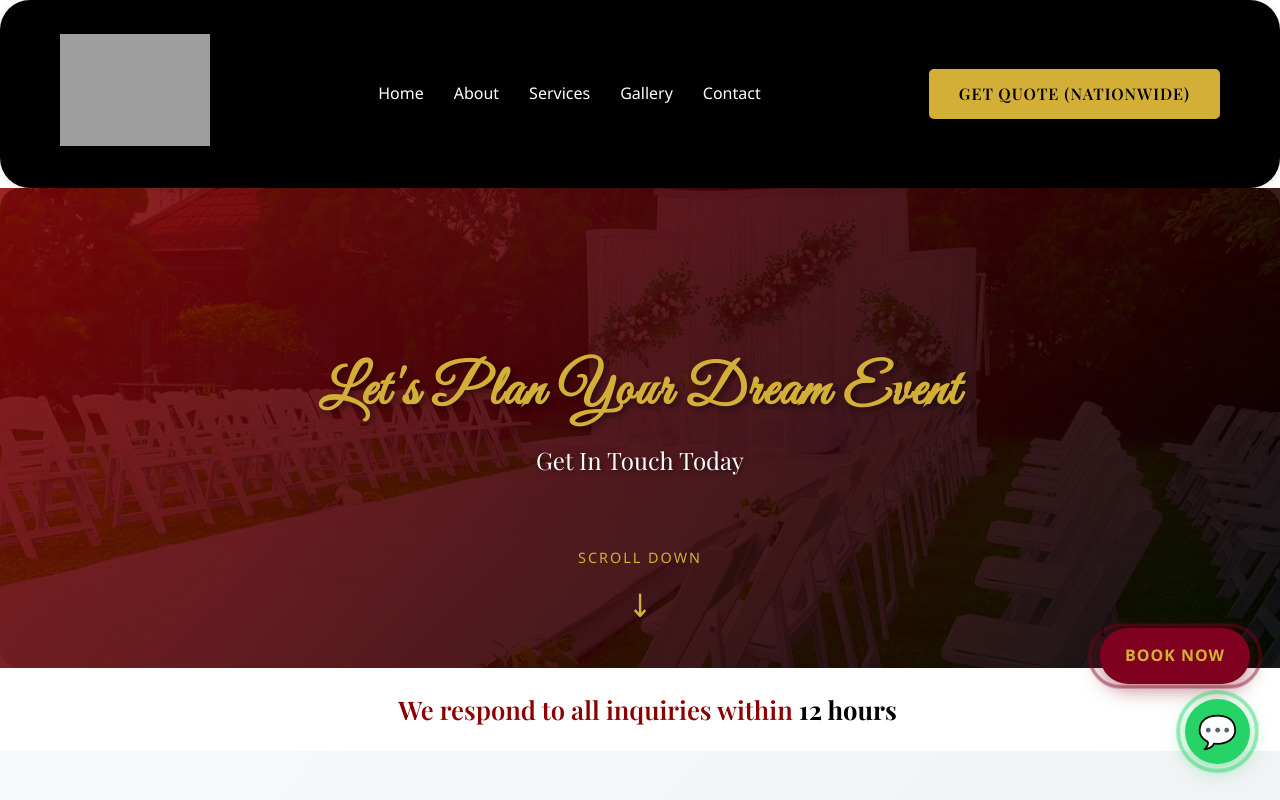
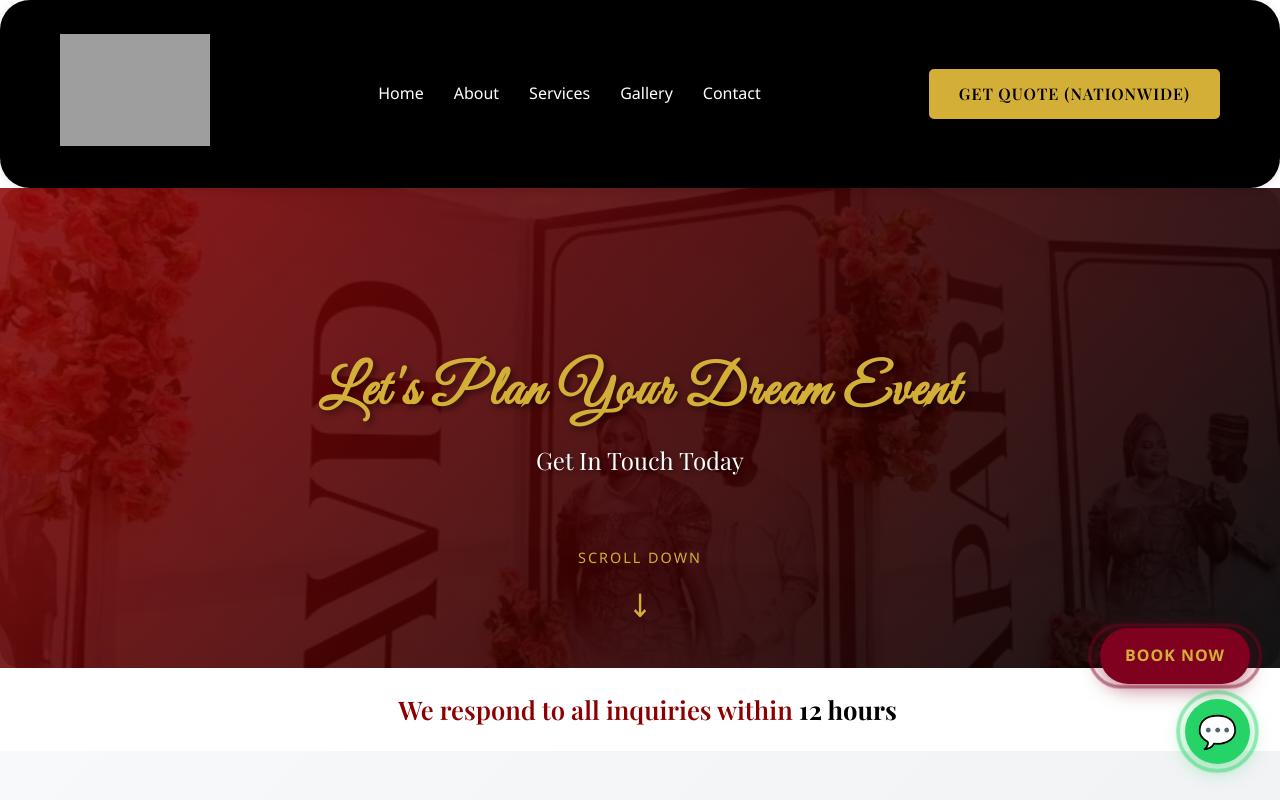
Before and after one commit to M-Web801/Igos-events, a React (Create React App) app: page /contact in a window 1280 px wide. Shown: the top 800 px of the page. Built offline with nearby package versions, Linux system fonts and the light colour scheme; grey boxes are pictures that could not be loaded; a web font is replaced by a local one.

Commit message:
Rename banner to jap.jpg and Update paths

```diff
--- a/src/styles/Contact.css
+++ b/src/styles/Contact.css
@@ -8,7 +8,7 @@
   align-items: center;
   justify-content: center;
   background: linear-gradient(135deg, #1a1a1a 0%, #000 100%);
-  background-image: url('/hero-bg.jpg');
+  background-image: url('/jap.jpg');
   border-radius: 20px;
   background-size: cover;
   background-position: center;
```
